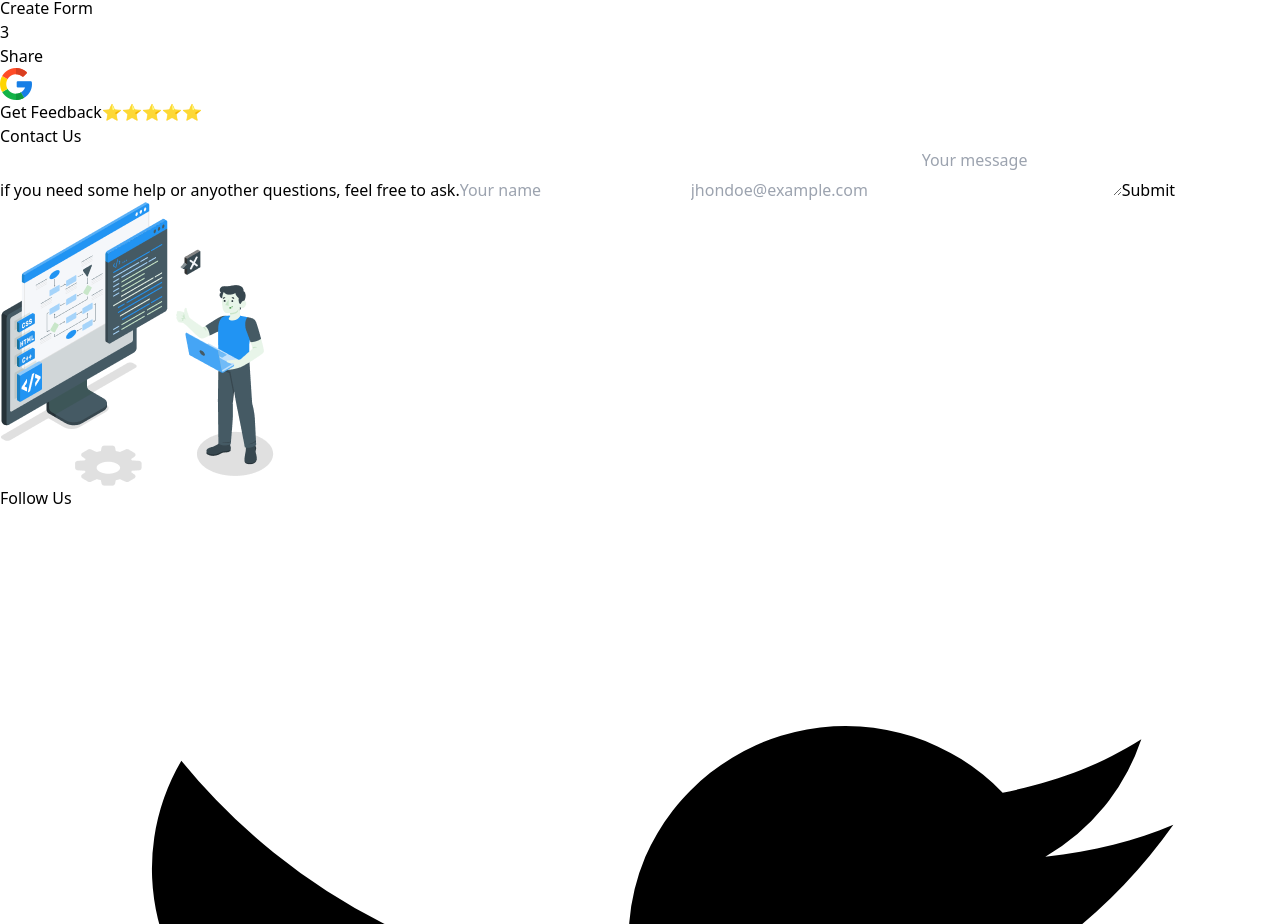
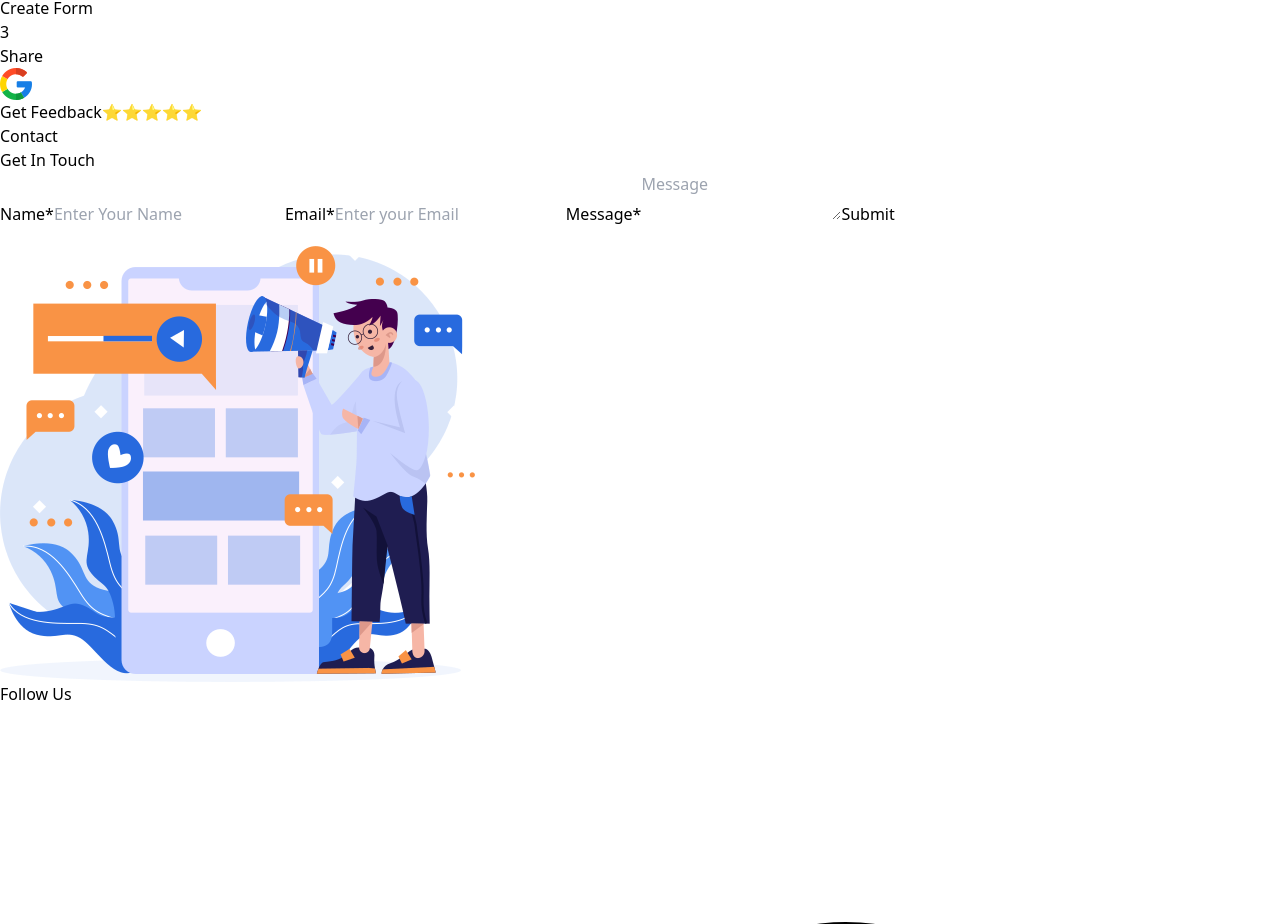
Before and after one commit to parthamk/Feedback-Collection-System, a React (Vite) app in the folder frontend/: page / in a window 1280 px wide. Shown: the part 5297-6221 px from the top of the page. Built offline with nearby package versions, Linux system fonts and the light colour scheme.

Commit message:
contact page improvement

```diff
--- a/frontend/src/App.jsx
+++ b/frontend/src/App.jsx
@@ -4,7 +4,7 @@ import Register from "./pages/Register";
 import Dashboard from "./pages/dashboard/Dashboard.jsx";
 import FeedbackForm from "./components/FeedbackForm.jsx";
 import RequireAuth from "./components/RequireAuth"; // Import the RequireAuth component
-import LandingPage from "./pages/landingPage/LandingPage.jsx";
+import LandingPage from "./pages/landingpage/LandingPage.jsx"
 import ThankYou from "./components/ThankYou.jsx";
 
 const App = () => {
--- a/frontend/src/pages/landingpage/Contact.jsx
+++ b/frontend/src/pages/landingpage/Contact.jsx
@@ -1,28 +1,41 @@
-import HeroImg from "./images/Illustration.png"
+
+import ContactImg from "./images/contact-img.png";
 
 const Contact = () => {
     return (
-        <div id="contact-us" className="flex flex-col items-center justify-center bg-gradient-to-r from-cyan-200 to-red-400">
-            {/* <div className="container mx-auto px-10 py-10"> */}
-            <div className="grid grid-cols-1 lg:grid-cols-2 gap-8 w-fit mx-12 md:mx-10 mt-5 mb-5 bg-gradient-to-r from-yellow-100 to-yellow-300 p-6  rounded-lg">
-                <div className="space-y-4 ">
-                    <h2 className="text-2xl text-gray-600 font-bold">Contact Us</h2>
-                    <a className="text-sm text-gray-500">if you need some help or anyother questions, feel free to ask.</a>
+            <div className='bg-blue-900 min-h-screen '>
+            <h2 className='font-bold text-white flex justify-center items-center text-3xl p-8 mb-4'> Contact</h2>
 
-                    <input type="name" name="name" id="name" placeholder='Your name' className='p-1 mt-1 w-full outline-none border-gray-300 rounded-md shadow-sm focus:border-indigo-300 focus:ring focus:ring-indigo-200 focus:ring-opacity-90 block' />
-                    <input type="email" name="email" id="email" placeholder='jhondoe@example.com' className='p-1 mt-1 w-full outline-none border-gray-300 rounded-md shadow-sm focus:border-indigo-300 focus:ring focus:ring-indigo-200 focus:ring-opacity-90 block' />
-                    <textarea name='message' id="message" placeholder='Your message' className=" p-1 mt-1 w-full outline-none border-gray-300 rounded-md shadow-sm focus:border-indigo-300 focus:ring focus:ring-indigo-200 focus:ring-opacity-90 block"></textarea>
+            <div className=' flex justify-center   '>
 
-                    <button className="text-white bg-gradient-to-r from-blue-400 to-red-600 hover:from-red-600 hover:to-blue-400 p-2 rounded-md mt-5 font-bold ">Submit</button>
+              <div className='bg-gray-900  w-full lg:w-2/6 border border-2xl p-4 border-gray-500 rounded-md'>
+                 <form >
+                 <div className='flex justify-center p-2 '>
+                 <h2 className='text-xl text-white font-semibold'>Get In Touch</h2>
+                 </div>
+                 <div className='flex flex-col lg:flex '>
+                 <label htmlFor='name' className='text-white font-bold '>Name*</label>
+                 <input type='text' name='name' placeholder='Enter Your Name' className='text-white p-3 h-10 rounded-sm bg-gray-900  mt-2 mb-2 border border-gray-500 ' />
+                 <label htmlFor='email' className='text-white font-bold'>Email*</label>
+                 <input type='email' name='email' placeholder='Enter your Email' className=' text-white p-3 border mt-2 mb-2 h-10 rounded-sm bg-gray-900 border-gray-500' />
+                 <label htmlFor='email' className='text-white font-bold'>Message*</label>
+                 <textarea type='text' name='message' placeholder='Message' className='text-white p-3 border mt-2 mb-2 h-28 rounded-sm bg-gray-900 border-gray-500' />
+                 <button className="w-28 rounded-md bg-gray-700 hover:bg-gray-800 text-white mt-3 mb-3 lg:mb-0 p-2 font-bold" type="submit">
+                 Submit
+                </button>
+                </div>
+                </form>
+               </div>
+
+               <div className=' hidden ml-4 lg:block'>
+                    <img src={ContactImg} alt='ContactImg'/>
                 </div>
 
-                <div className="hidden lg:block lg:mt-10">
-                    <img src={HeroImg} alt="Image" className="rounded-lg w-2/3 ml-20" />
-                </div>
             </div>
+           </div>
 
-        </div>
-    )
+          )
+
 }
 
 export default Contact
```
Also changed, not shown: frontend/src/pages/landingpage/images/contact-img.png (added).
